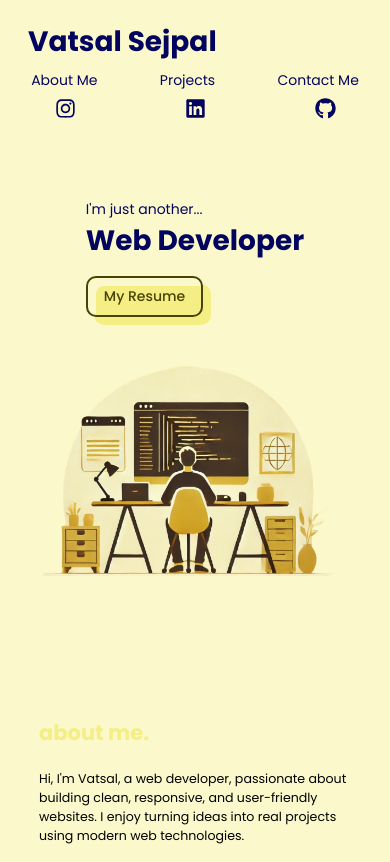
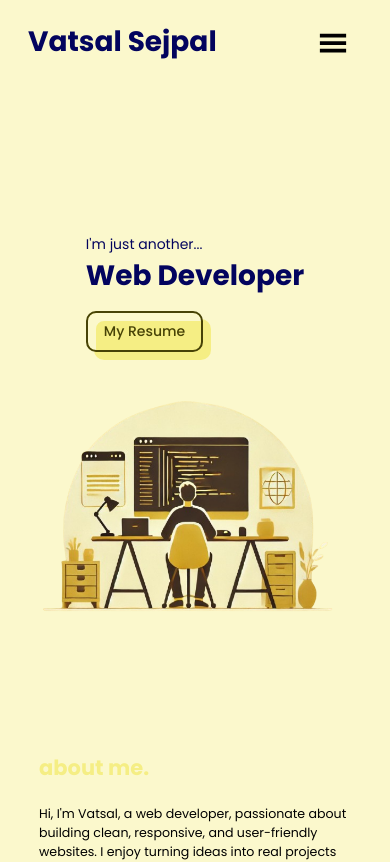
Before and after one commit to pykingcodepro/portfolio, a Next.js app: page / in a window 390 px wide. Shown: the top 862 px of the page. Built offline with nearby package versions, Linux system fonts and the light colour scheme.

Commit message:
Updated the responsive content

```diff
--- a/app/globals.css
+++ b/app/globals.css
@@ -563,7 +563,8 @@ nav a:hover {
   nav {
     min-height: 10vh;
     flex-wrap: wrap;
-    margin-bottom: 5rem;
+    margin-bottom: 7.5rem;
+    width: 100vw;
   }
 
   nav > #nav-title {
@@ -571,22 +572,42 @@ nav a:hover {
     font-size: 2rem;
     margin-left: 1rem;
     margin-top: 1.5rem;
-    width: 100%;
+    width: 70%;
   }
 
   nav > #nav-links {
     width: 100%;
-    font-size: 0.8rem;
-    margin-top: 0.5rem;
+    font-size: 1.2rem;
+    margin-top: 1.5rem;
     justify-content: space-around;
   }
 
   nav > #social-links {
     width: 100%;
-    font-size: 1rem;
+    font-size: 2rem;
     margin-right: 0;
-    margin-top: 0.5rem;
+    margin-top: 1rem;
     justify-content: space-around;
+  }
+
+  #hamburger {
+    display: flex !important;
+  }
+
+  .nav-menu {
+    position: absolute;
+    left: 0;
+    top: 100%;
+    width: 100%;
+    background-color: #333;
+    flex-direction: column;
+    padding: 1rem;
+    gap: 0.5rem;
+    display: none;
+  }
+
+  .nav-menu-open {
+    display: flex !important;
   }
 
   #main-banner {
@@ -734,6 +755,7 @@ nav a:hover {
   }
 
   nav > #nav-title {
+    width: 50%;
     font-size: 2rem;
     margin-left: 2rem;
   }
--- a/components/NavBar.tsx
+++ b/components/NavBar.tsx
@@ -1,16 +1,34 @@
-import React from 'react'
+"use client";
+
+import React, { useState } from 'react'
 import { FaGithub, FaInstagram, FaLinkedin } from 'react-icons/fa'
+import { GiHamburgerMenu } from 'react-icons/gi';
 
 export default function NavBar() {
+
+  const [isOpen, setIsOpen] = useState<boolean>(false);
+
+  const toggleMenu = () => {
+    setIsOpen(!isOpen);
+  }
+
   return (
     <nav>
         <span id="nav-title">Vatsal Sejpal</span>
-        <ul id='nav-links'>
+        <button
+          id='hamburger'
+          onClick={toggleMenu}
+          style={styles.hamburger}
+          aria-label="Toggle menu"
+        >
+          <GiHamburgerMenu fontSize={30} />
+        </button>
+        <ul id='nav-links' className={isOpen ? 'nav-menu-open' : 'nav-menu'}>
           <li><a href="#aboutme">About Me</a></li>
           <li><a href="#projects">Projects</a></li>
           <li><a href="#contactme">Contact Me</a></li>
         </ul>
-        <ul id='social-links'>
+        <ul id='social-links' className={isOpen ? 'nav-menu-open' : 'nav-menu'}>
           <li><a href="#"><FaInstagram /></a></li>
           <li><a href="#"><FaLinkedin /></a></li>
           <li><a href="#"><FaGithub /></a></li>
@@ -18,3 +36,32 @@ export default function NavBar() {
     </nav>
   )
 }
+
+const styles = {
+  hamburger: {
+    display: 'none',
+    flexDirection: "column" as const,
+    background: 'none',
+    border: 'none',
+    cursor: 'pointer',
+    paddingRight: '3rem',
+    paddingTop: '2rem',
+  },
+  bar: {
+    width: '25px',
+    height: '3px',
+    backgroundColor: 'black',
+    margin: '3px 0',
+    transition: '0.3s',
+    display: 'block',
+  },
+  barOpen1: {
+    transform: 'rotate(-45deg) translate(-5px, 6px)',
+  },
+  barOpen2: {
+    opacity: 0,
+  },
+  barOpen3: {
+    transform: 'rotate(45deg) translate(-5px, -6px)',
+  },
+};
```
